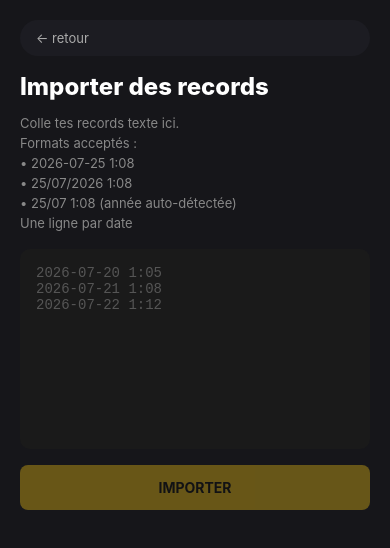
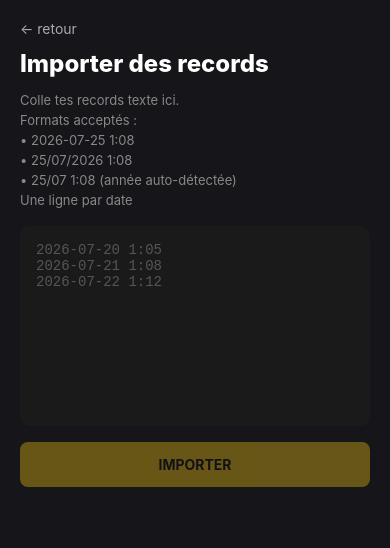
Before and after one commit to orieuxe/bring-sally-up, a React Native app: screen /Import in a window 390 px wide. Shown: the top 548 px of the page. Built offline with nearby package versions, Linux system fonts and the light colour scheme; what react-native-worklets would draw is missing.

Commit message:
style: french dates, wider rows, scaled chart labels

```diff
--- a/src/screens/HistoryScreen.tsx
+++ b/src/screens/HistoryScreen.tsx
@@ -112,7 +112,7 @@ export default function HistoryScreen({ navigation }: Props) {
 
   const chartWidth = screenWidth - 40;
   const chartHeight = scale(CHART_HEIGHT);
-  const pad = { l: 32, r: 0, t: 4, b: 22 };
+  const pad = { l: 24, r: 12, t: 4, b: 22 };
 
   const scatterPoints = useMemo(() => {
     if (chartData.length < 2) return { points: [], trend: "", avgY: 0, maxY: 0, minY: 0, minX: 0, maxX: 0 };
@@ -199,7 +199,7 @@ export default function HistoryScreen({ navigation }: Props) {
     <View style={styles.container}>
       <View style={styles.header}>
         <TouchableOpacity onPress={() => navigation.goBack()}>
-          <Text style={[styles.backLink, { fontSize: ms(13), paddingHorizontal: scale(16), paddingVertical: scale(10), borderRadius: scale(20) }]}>← retour</Text>
+          <Text style={[styles.backLink, { fontSize: ms(13) }]}>← retour</Text>
         </TouchableOpacity>
       </View>
 
@@ -277,7 +277,7 @@ export default function HistoryScreen({ navigation }: Props) {
                   return (
                     <React.Fragment key={`y-${val}`}>
                       <Line x1={pad.l} y1={y} x2={chartWidth - pad.r} y2={y} stroke="#2a2a2a" strokeWidth={0.5} />
-                      <SvgText x={pad.l - 4} y={y + 4} fill="#777" fontSize={10} textAnchor="end">{formatTime(val)}</SvgText>
+                      <SvgText x={pad.l - 4} y={y + 4} fill="#888" fontSize={ms(10, 0.8)} textAnchor="end">{formatTime(val)}</SvgText>
                     </React.Fragment>
                   );
                 });
@@ -290,8 +290,8 @@ export default function HistoryScreen({ navigation }: Props) {
                 const lDate = last.date.slice(5);
                 return (
                   <>
-                    <SvgText x={pad.l} y={chartHeight - 6} fill="#777" fontSize={10} textAnchor="start">{fDate}</SvgText>
-                    <SvgText x={chartWidth - pad.r} y={chartHeight - 6} fill="#777" fontSize={10} textAnchor="end">{lDate}</SvgText>
+                    <SvgText x={pad.l} y={chartHeight - 6} fill="#888" fontSize={ms(10, 0.8)} textAnchor="start">{fDate}</SvgText>
+                    <SvgText x={chartWidth - pad.r} y={chartHeight - 6} fill="#888" fontSize={ms(10, 0.8)} textAnchor="end">{lDate}</SvgText>
                   </>
                 );
               })()}
@@ -336,7 +336,9 @@ export default function HistoryScreen({ navigation }: Props) {
         <View style={styles.sessionsCard}>
         {filtered.map((item, i) => (
           <View key={i} style={[styles.row, i === filtered.length - 1 && styles.rowLast]}>
-            <Text style={[styles.rowDate, { fontSize: ms(12) }]}>{item.date}</Text>
+            <Text style={[styles.rowDate, { fontSize: ms(12) }]}>
+              {new Date(item.date).toLocaleDateString("fr", { day: "2-digit", month: "2-digit", year: "2-digit" })}
+            </Text>
             <Text style={[styles.rowTime, { fontSize: ms(14) }]}>{formatTime(item.duration ?? 0)}</Text>
             <View style={styles.rowBar}>
               <View style={[styles.barFill, { width: `${Math.min(100, ((item.duration ?? 0) / (stats.max || 1)) * 100)}%`, backgroundColor: item.completed ? "#e2b714" : "#444" }]} />
@@ -367,11 +369,7 @@ export default function HistoryScreen({ navigation }: Props) {
 const styles = StyleSheet.create({
   container: { flex: 1, backgroundColor: "#16161a" },
   header: { flexDirection: "row", justifyContent: "space-between", alignItems: "center", paddingHorizontal: 16, paddingTop: 12, paddingBottom: 4 },
-  backLink: {
-    fontSize: 13, color: "#aaa",
-    backgroundColor: "#1c1c22", paddingHorizontal: 16, paddingVertical: 10, borderRadius: 20,
-    overflow: "hidden",
-  },
+  backLink: { color: "#aaa" },
   trendHeader: { flexDirection: "row", justifyContent: "space-between", alignItems: "center", marginTop: 16, marginBottom: 8 },
   rangeRow: { flexDirection: "row", gap: 4 },
   rangeBtn: {
@@ -419,7 +417,7 @@ const styles = StyleSheet.create({
     borderBottomWidth: 1, borderBottomColor: "#222",
   },
   rowLast: { borderBottomWidth: 0 },
-  rowDate: { fontSize: 12, color: "#555", width: 85, fontVariant: ["tabular-nums"] },
+  rowDate: { color: "#555", fontVariant: ["tabular-nums"], minWidth: scale(85) },
   rowTime: { fontSize: 14, fontWeight: "500", color: "#ccc", width: 48, fontVariant: ["tabular-nums"] },
   rowBar: { flex: 1, height: 3, backgroundColor: "#1a1a1a", borderRadius: 2, overflow: "hidden" },
   barFill: { height: "100%", borderRadius: 2 },
--- a/src/screens/ImportScreen.tsx
+++ b/src/screens/ImportScreen.tsx
@@ -120,12 +120,8 @@ export default function ImportScreen({ navigation }: Props) {
 const styles = StyleSheet.create({
   container: { flex: 1, backgroundColor: "#16161a" },
   content: { padding: 20 },
-  header: { marginBottom: 16 },
-  backLink: {
-    fontSize: 13, color: "#aaa",
-    backgroundColor: "#1c1c22", paddingHorizontal: 16, paddingVertical: 10, borderRadius: 20,
-    overflow: "hidden",
-  },
+  header: { marginBottom: 12 },
+  backLink: { color: "#aaa" },
   title: { fontSize: 24, fontWeight: "800", color: "#fff", marginBottom: 12 },
   help: { fontSize: 13, color: "#888", lineHeight: 20, marginBottom: 16 },
   input: {
```
